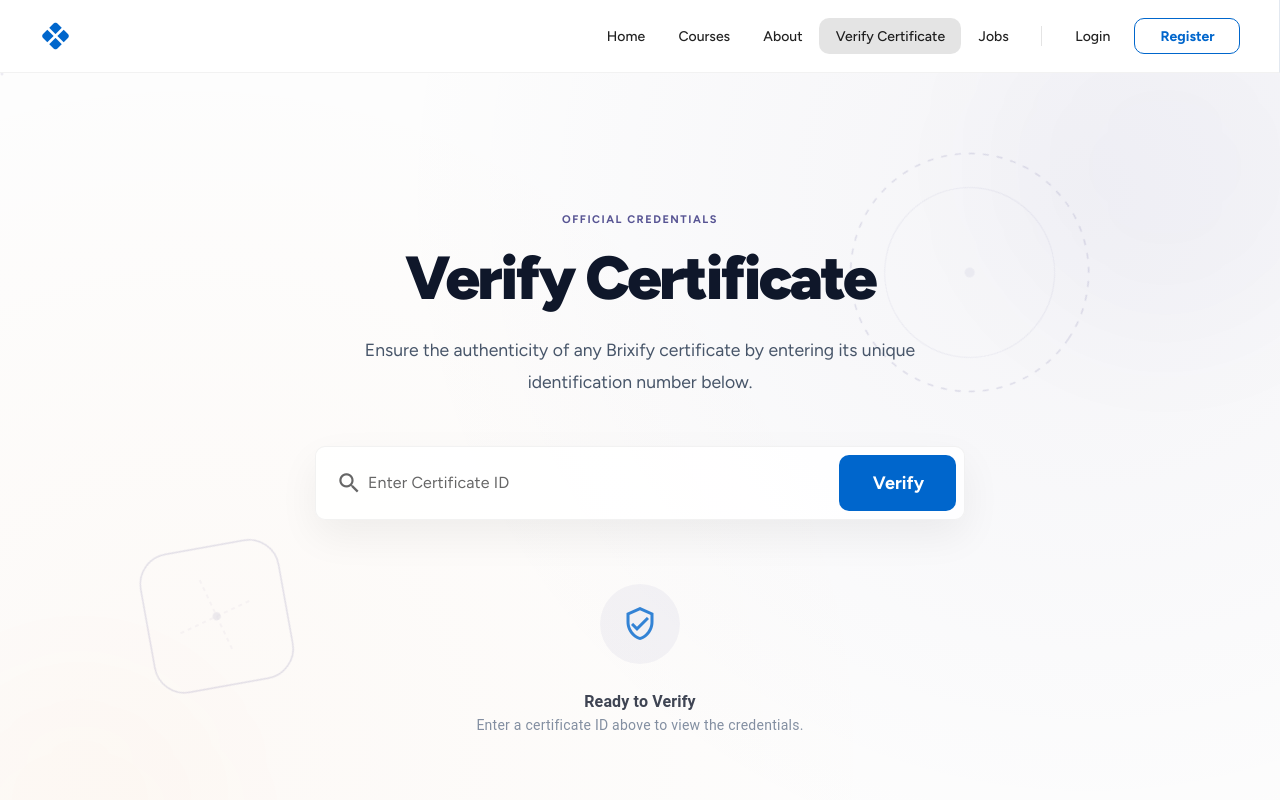
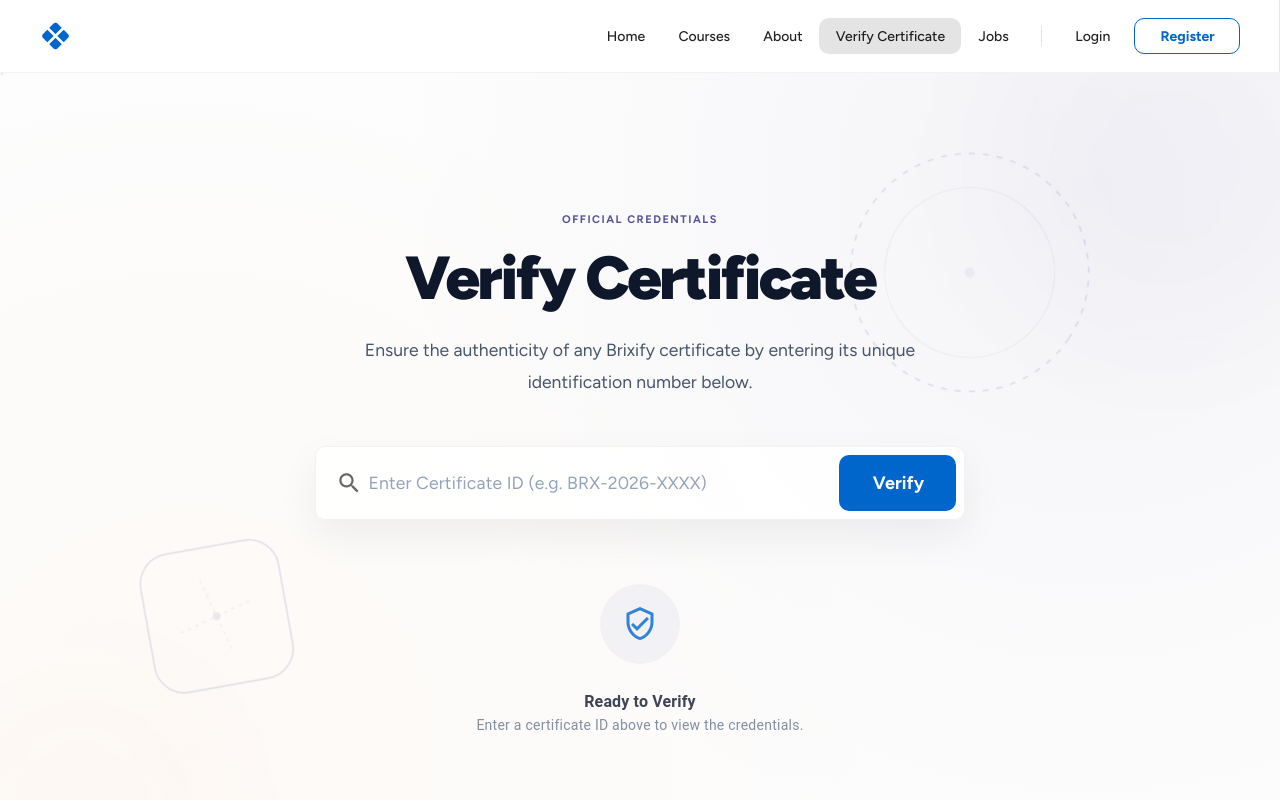
Before and after one commit to rishumohammed/aems, a Nuxt app in the folder frontend/: page /verify in a window 1280 px wide. Shown: the top 800 px of the page. Built offline with nearby package versions, Linux system fonts and the light colour scheme; no server answers.

Commit message:
fix: resolve label and placeholder overlap in verify page search input

```diff
--- a/frontend/pages/verify.vue
+++ b/frontend/pages/verify.vue
@@ -36,13 +36,12 @@
           <v-form @submit.prevent="verifyCert" class="d-flex align-center gap-2 flex-column flex-sm-row">
             <v-text-field
               v-model="certId"
-              label="Enter Certificate ID"
               variant="solo"
               flat
               hide-details
               rounded="pill"
               class="flex-grow-1 search-input w-100"
-              placeholder="e.g. BRX-2026-XXXX"
+              placeholder="Enter Certificate ID (e.g. BRX-2026-XXXX)"
               prepend-inner-icon="mdi-magnify"
               bg-color="transparent"
             ></v-text-field>
```
